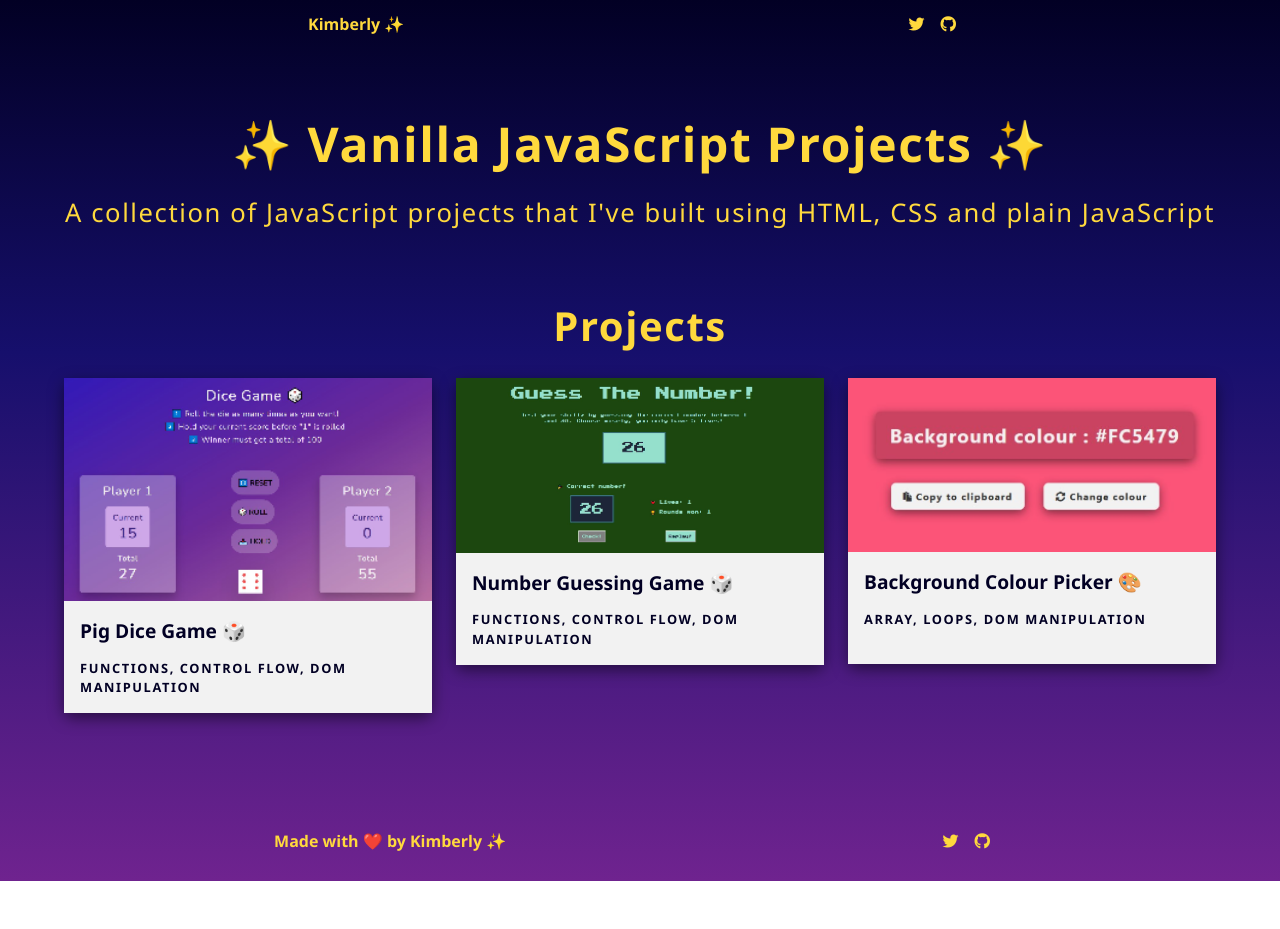
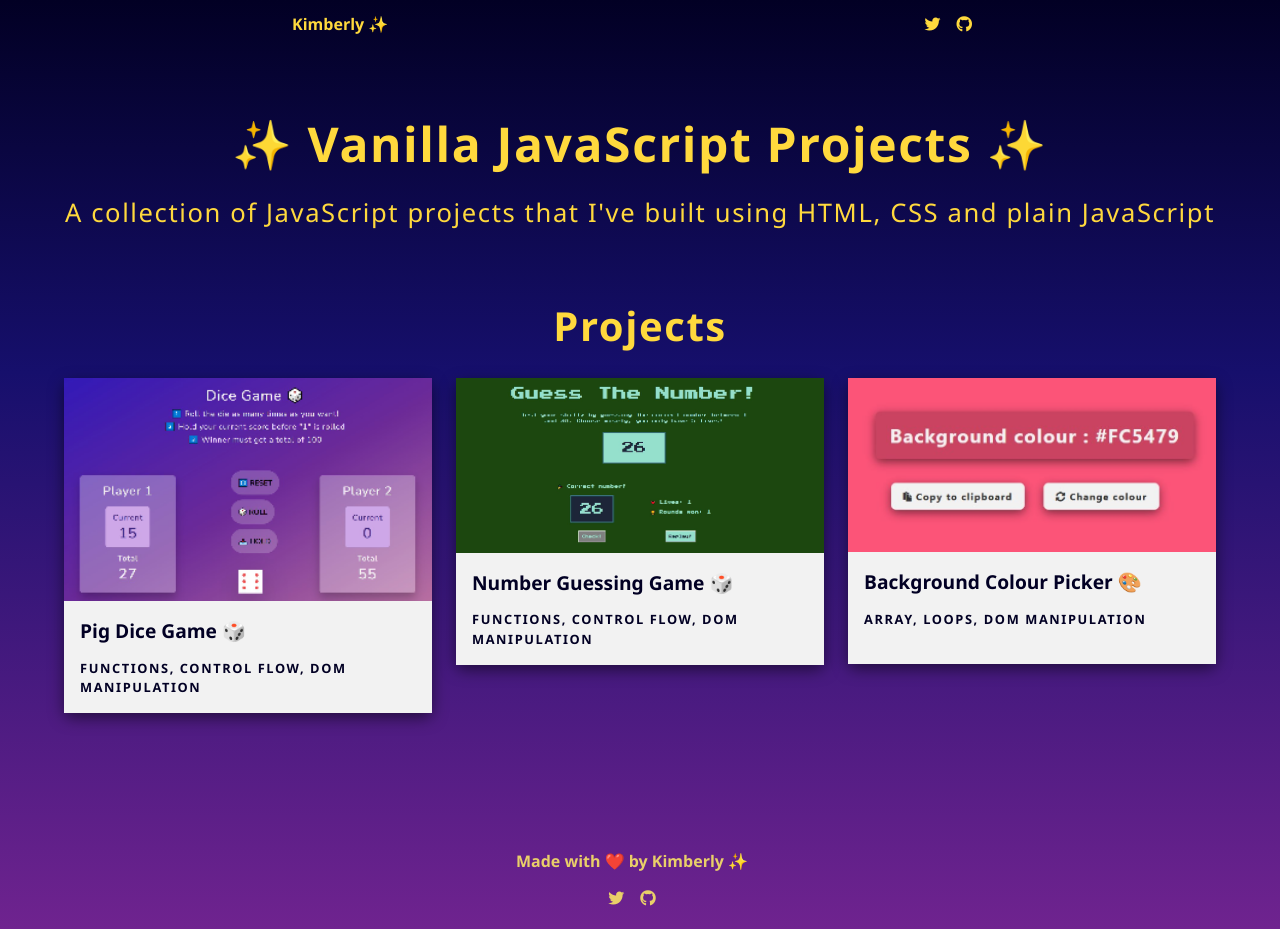
Before and after one commit to kimberlywanst/vanilla-javascript-projects, a plain HTML site: page index.html in a window 1280 px wide. Before the commit the page ends 881 px from the top, so only its background shows below. Drawn offline with Linux system fonts and the light colour scheme.

Commit message:
Update nav bar

```diff
--- a/00-assets/style.css
+++ b/00-assets/style.css
@@ -123,32 +123,50 @@ main .project-item .project-item-content {
 */
 
 nav {
+  font-family: "Segoe UI", Tahoma, Geneva, Verdana, sans-serif;
+  background: var(--background-color);
   height: 3rem;
-  display: grid;
+  align-items: center;
+  padding: 1rem 0;
+}
+
+nav li {
+  color: var(--font-color);
+  font-size: 1rem;
+  font-weight: 700;
+  margin-right: 1rem;
+}
+
+nav li a:hover {
+  opacity: 0.8;
+}
+
+header nav {
   align-items: center;
   display: flex;
   justify-content: space-around;
-  padding: 0 2rem;
 }
 
-nav .nav-left,
-nav .nav-right {
+header nav ul {
   display: flex;
-}
-
-nav li {
-  font-size: 1rem;
-  font-weight: 700;
-  margin-right: 1rem;
-  text-align: center;
-}
-
-nav li a:hover {
-  color: #ffe863;
+  /* justify-content: space-around; */
 }
 
 footer nav {
-  padding-bottom: 2rem;
+  height: 6rem;
+  display: flex;
+  flex-direction: column;
+}
+
+footer nav .about,
+footer nav .social {
+  display: flex;
+  padding-bottom: 0.8rem;
+}
+
+footer nav .about,
+footer nav .social a {
+  color: #e9cf69;
 }
 
 @media screen and (max-width: 900px) {
--- a/index.html
+++ b/index.html
@@ -142,13 +142,13 @@
 
     <footer>
       <nav>
-        <ul class="nav-left">
+        <ul class="about">
           <li>
             Made with <span role="img" aria-label="heart">❤️</span> by Kimberly
             <span role="img" aria-label="sparkles">✨</span>
           </li>
         </ul>
-        <ul class="nav-right">
+        <ul class="social">
           <li>
             <a href="https://twitter.com/kimberlywanst" target="_blank"
               ><span class="fab fa-twitter" aria-hidden="true"></span
```
